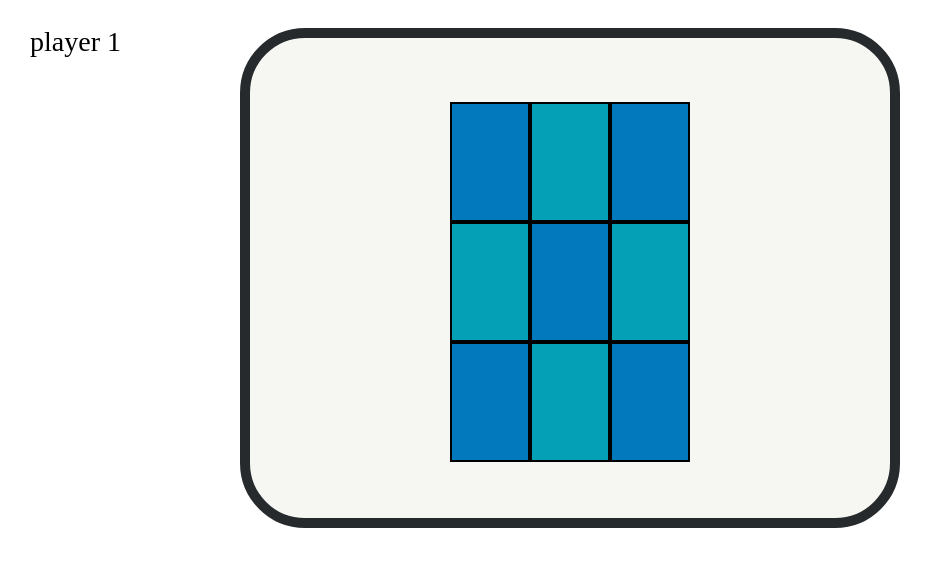
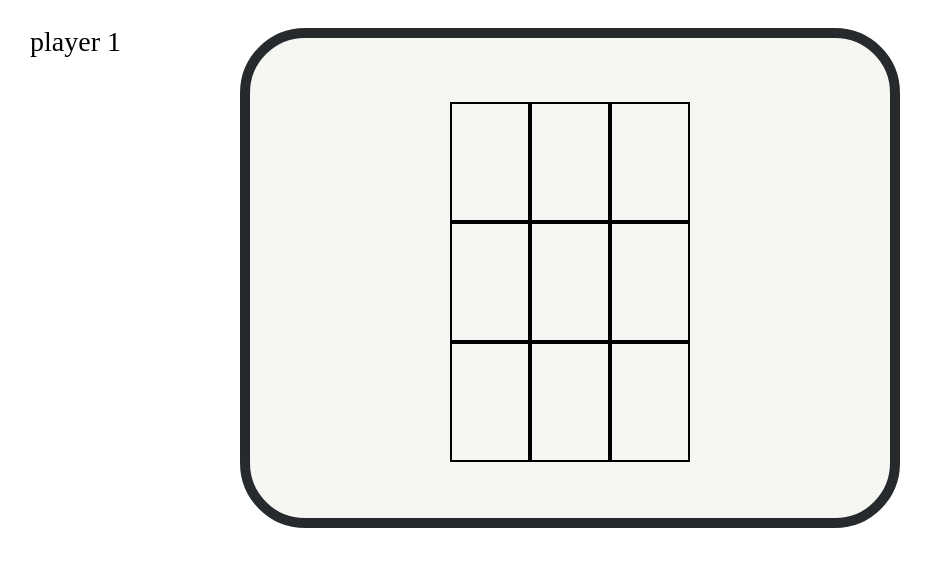
Before and after one commit to harristheharris/ticTacToe, a website: page index.html in a window 1280 px wide. Both pictures are taken after a click on the button "START". Shown: the part 68-634 px from the top of the page, without its empty margins (70-1001 px from the left). Drawn offline with nearby package versions, Linux system fonts and the light colour scheme.

Commit message:
changed stuff

```diff
--- a/assets/javascript.js
+++ b/assets/javascript.js
@@ -23,7 +23,17 @@ bottomRight.addEventListener("click", boxSelection);
 
 var playerTurn = 0;
 
-console.log("Player 1")
+console.log("Player 1");
+
+function checkWin() {
+  if (
+    $("#item1").css("background-color") ==
+      $("#item2").css("background-color") &&
+    $("#item1").css("background-color") == $("#item3").css("background-color")
+  ) {
+    console.log("Game Over!");
+  }
+}
 
 function changeTurn(turn) {
   if (turn == 0) {
@@ -50,24 +60,12 @@ function startGame(event) {
 }
 
 function boxSelection(event) {
-
   turnToggle(playerTurn);
-  console.log("clicked!");
-
+  console.log("clicked!", $(this).attr("id"));
+  checkWin();
 }
 
-//as of now, we have a start button and a board that is displayed once the start button is pressed.
-//what else do we need??
-//We choose to have turns alternate and therefore, the symbol place to alternate
-//with this in mind I want a turn indication to appear for whose turn it is
-
-//determining turn
-//when the start button is pressed player1 turn is set right away to play
-//when a square is selcted to place a symbol the turn is switched
 function turnToggle(turn) {
-    // let toggleTurns = $(".turns");
-    // console.log(toggleTurns);
-
   if (turn === 0) {
     return (playerTurn = 1);
   } else {
--- a/assets/style.css
+++ b/assets/style.css
@@ -1,7 +1,7 @@
 :root {
   --box-min-size: 50px;
-  --box-background-color1: #0278bd;
-  --box-background-color2: #04a1b6;
+  /* --box-background-color1: #fff;
+  --box-background-color2: #fff; */
 }
 
 body {
@@ -14,23 +14,23 @@ h2 {
   margin-bottom: 0.75em;
 }
 
-#turn-tup{
-  visibility: visible ; /*to be hidden*/
+#turn-tup {
+  visibility: visible; /*to be hidden*/
   position: absolute;
   left: 100px;
 }
 
-.turns{
+.turns {
   font-size: 1.75em;
-  margin-bottom: .5em;
+  margin-bottom: 0.5em;
 }
 
-#player-one{
-display: visible;
-visibility: visible;
+#player-one {
+  display: visible;
+  visibility: visible;
 }
 
-#player-two{
+#player-two {
   display: hidden;
   visibility: hidden;
 }
@@ -77,55 +77,55 @@ visibility: visible;
 #item1 {
   grid-column: 1;
   grid-row: 1;
-  background-color: var(--box-background-color1)
+  /* background-color: var(--box-background-color1); */
 }
 
 #item2 {
   grid-column: 2;
   grid-row: 1;
-  background-color: var(--box-background-color2);
+  /* background-color: var(--box-background-color2); */
 }
 
 #item3 {
   grid-column: 3;
   grid-row: 1;
-  background-color: var(--box-background-color1)
+  /* background-color: var(--box-background-color1); */
 }
 
 #item4 {
   grid-column: 1;
   grid-row: 2;
-  background-color: var(--box-background-color2);
+  /* background-color: var(--box-background-color2); */
 }
 
 #item5 {
   grid-column: 2;
   grid-row: 2;
-  background-color: var(--box-background-color1)
+  /* background-color: var(--box-background-color1); */
 }
 
 #item6 {
   grid-column: 3;
   grid-row: 2;
-  background-color: var(--box-background-color2);
+  /* background-color: var(--box-background-color2); */
 }
 
 #item7 {
   grid-column: 1;
   grid-row: 3;
-  background-color: var(--box-background-color1)
+  /* background-color: var(--box-background-color1); */
 }
 
 #item8 {
   grid-column: 2;
   grid-row: 3;
-  background-color: var(--box-background-color2);
+  /* background-color: var(--box-background-color2); */
 }
 
 #item9 {
   grid-column: 3;
   grid-row: 3;
-  background-color: var(--box-background-color1)
+  /* background-color: var(--box-background-color1); */
 }
 
 #tup {
@@ -155,5 +155,5 @@ visibility: visible;
 }
 
 .box:hover {
-  opacity: .7;
+  opacity: 0.7;
 }
```
Lines whose indentation alone changed are shown as unchanged.
